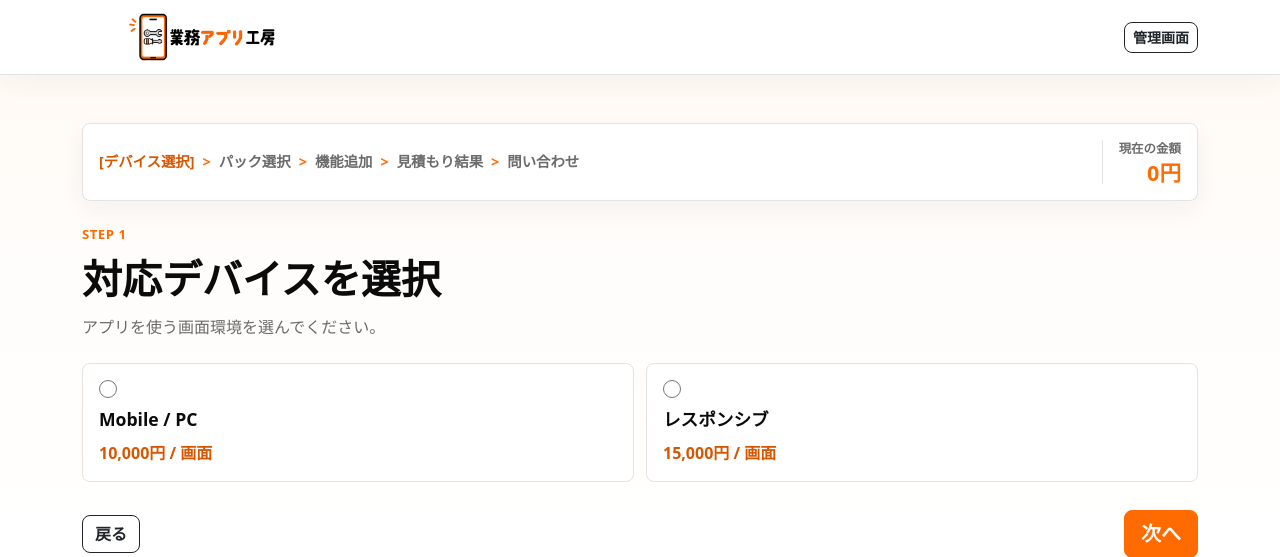
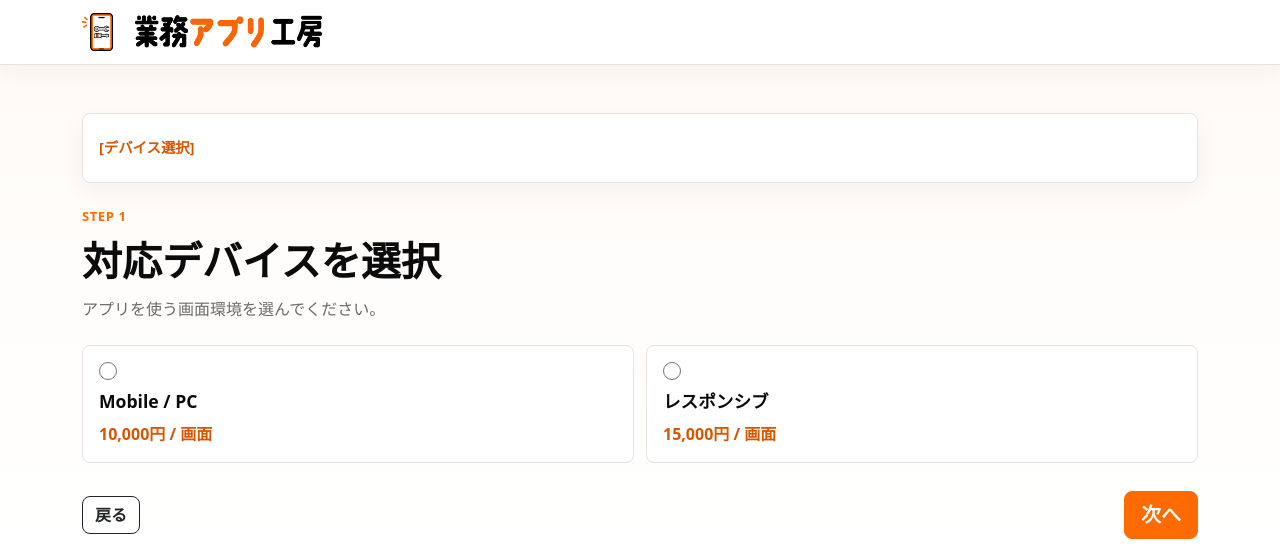
Before and after one commit to evoltechhdcsystem-source/gyomu-app-kobo-estimate, a Flask app: page /device in a window 1280 px wide. Shown: the top 557 px of the page. Run offline with Flask 3, Linux system fonts and the light colour scheme; some libraries are stand-ins or nearby versions.

Commit message:
updata: 1.ロゴの拡張子を変更 2.管理ページ機能追加 3.パンくずリスト修正 4.金額表示方法変更

```diff
--- a/routes/main.py
+++ b/routes/main.py
@@ -46,34 +46,37 @@ def _estimate_flow_total(flow: dict | None, default_custom_screens: int = 0) ->
 
 
 def _estimate_status(active_step: str, flow: dict | None = None, estimate: Estimate | None = None):
-    package_label = "パック選択"
-    if flow and flow.get("package_type"):
-        package_label = flow["package_type"]
-    elif estimate:
-        package_label = estimate.package_type
+    package_type = estimate.package_type if estimate else None
+    if not package_type and flow:
+        package_type = flow.get("package_type")
+    uses_custom = package_type == "カスタムパック"
 
-    steps = [
-        {"key": "device", "label": "デバイス選択"},
-        {"key": "package", "label": package_label},
-        {"key": "custom", "label": "機能追加"},
-        {"key": "result", "label": "見積もり結果"},
-        {"key": "inquiry", "label": "問い合わせ"},
-    ]
+    steps = [{"key": "device", "label": "デバイス選択"}]
+    if active_step in {"package", "custom", "result", "inquiry"}:
+        steps.append({"key": "package", "label": "パック選択"})
+    if uses_custom and active_step in {"custom", "result", "inquiry"}:
+        steps.append({"key": "custom", "label": "機能追加"})
+    if active_step in {"result", "inquiry"}:
+        steps.append({"key": "result", "label": "見積もり結果"})
+    if active_step == "inquiry":
+        steps.append({"key": "inquiry", "label": "問い合わせ"})
+
     current_index = next(
         (index for index, step in enumerate(steps) if step["key"] == active_step),
-        0,
+        len(steps) - 1,
     )
     for index, step in enumerate(steps):
-        step["state"] = "active" if index == current_index else "done" if index < current_index else "upcoming"
+        step["state"] = "active" if index == current_index else "done"
 
     if current_index > 0:
         steps[0]["href"] = url_for("main.device_select")
     if current_index > 1:
         steps[1]["href"] = url_for("main.package_select")
-    if current_index > 2 and package_label == "カスタムパック":
+    if uses_custom and current_index > 2:
         steps[2]["href"] = url_for("main.custom_estimate")
-    if current_index > 3 and estimate:
-        steps[3]["href"] = url_for("main.estimate_result", estimate_id=estimate.id)
+    result_index = next((index for index, step in enumerate(steps) if step["key"] == "result"), None)
+    if result_index is not None and current_index > result_index and estimate:
+        steps[result_index]["href"] = url_for("main.estimate_result", estimate_id=estimate.id)
 
     total_price = estimate.total_price if estimate else _estimate_flow_total(flow, 1 if active_step == "custom" else 0)
     return {"steps": steps, "total_price": total_price}
--- a/static/css/style.css
+++ b/static/css/style.css
@@ -388,10 +388,6 @@ body {
 }
 
 .estimate-status {
-  display: grid;
-  grid-template-columns: minmax(0, 1fr) auto;
-  gap: 16px;
-  align-items: center;
   margin-bottom: 24px;
   padding: 16px;
   background: #fff;
@@ -443,31 +439,44 @@ a.progress-step:hover {
   color: var(--brand-dark);
 }
 
-.current-total {
+.flow-line {
   display: grid;
-  justify-items: end;
-  gap: 2px;
-  padding-left: 16px;
-  border-left: 1px solid var(--line);
-  white-space: nowrap;
+  grid-template-columns: repeat(5, minmax(0, 1fr));
+  gap: 10px;
 }
 
-.current-total span {
+.custom-price-bar {
+  position: sticky;
+  bottom: 0;
+  z-index: 5;
+  display: flex;
+  justify-content: flex-end;
+  gap: 14px;
+  margin-top: 8px;
+  padding: 14px 16px;
+  background: rgba(255, 255, 255, .96);
+  border: 1px solid var(--line);
+  border-radius: 8px;
+  box-shadow: 0 -10px 24px rgba(31, 41, 51, .08);
+  backdrop-filter: blur(10px);
+}
+
+.custom-price-bar div {
+  display: grid;
+  gap: 2px;
+  min-width: 160px;
+}
+
+.custom-price-bar span {
   color: var(--muted);
   font-size: .78rem;
   font-weight: 800;
 }
 
-.current-total strong {
+.custom-price-bar strong {
   color: var(--brand);
   font-size: 1.35rem;
   line-height: 1.1;
-}
-
-.flow-line {
-  display: grid;
-  grid-template-columns: repeat(5, minmax(0, 1fr));
-  gap: 10px;
 }
 
 .flow-line span {
@@ -632,11 +641,11 @@ a.progress-step:hover {
     order: 2;
   }
 
-  .current-total {
-    justify-items: start;
-    padding-left: 0;
-    padding-top: 12px;
-    border-left: 0;
-    border-top: 1px solid var(--line);
+  .custom-price-bar {
+    flex-direction: column;
+  }
+
+  .custom-price-bar div {
+    min-width: 0;
   }
 }
--- a/templates/_estimate_status.html
+++ b/templates/_estimate_status.html
@@ -11,9 +11,5 @@
         {% endif %}
       {% endfor %}
     </div>
-    <div class="current-total">
-      <span>現在の金額</span>
-      <strong data-current-total>{{ "{:,}".format(estimate_status.total_price) }}円</strong>
-    </div>
   </div>
 {% endif %}
--- a/templates/base.html
+++ b/templates/base.html
@@ -11,12 +11,9 @@
   <nav class="navbar navbar-expand-lg app-nav sticky-top">
     <div class="container">
       <a class="navbar-brand brand-logo" href="{{ url_for('main.index') }}">
-        <img src="{{ url_for('static', filename='img/logo_evoltech.jpg') }}" alt="業務アプリ工房" onerror="this.style.display='none'; this.nextElementSibling.style.display='inline-block';">
+        <img src="{{ url_for('static', filename='img/logo_evoltech.png') }}" alt="業務アプリ工房" onerror="this.style.display='none'; this.nextElementSibling.style.display='inline-block';">
         <span>業務アプリ工房</span>
       </a>
-      <div class="d-flex gap-2">
-        <a class="btn btn-sm btn-outline-dark" href="{{ url_for('admin.login') }}">管理画面</a>
-      </div>
     </div>
   </nav>
 
```
Also changed, not shown: routes/admin.py (+10 -1 lines), static/js/estimate.js (+10 -0 lines), templates/admin_dashboard.html (+4 -3 lines), templates/admin_estimates.html (added, +47 -0 lines), templates/custom_estimate.html (+11 -0 lines), instance/estimate_app.db, static/img/logo_evoltech.png (added).
